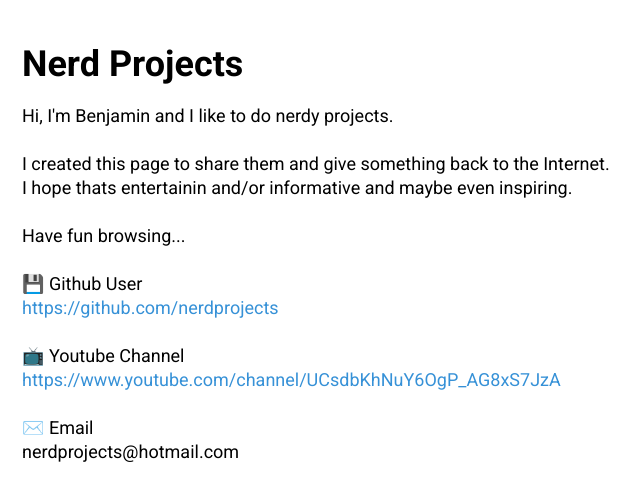
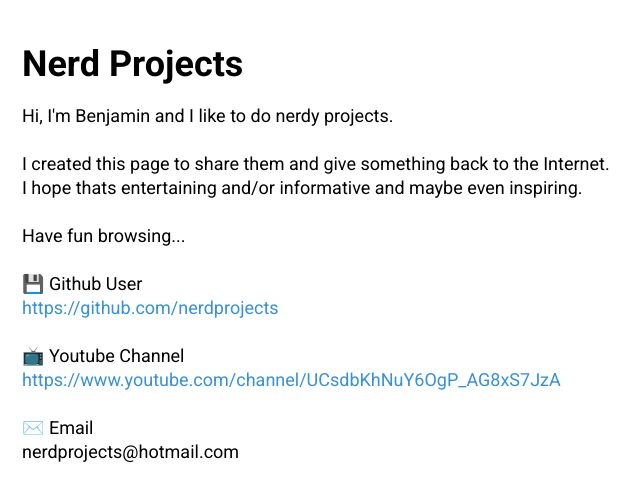
Before and after one commit to nerdprojects/nerdprojects.github.io, a plain HTML site: page index.html in a window 1280 px wide. Shown: the full height of the page, 317-957 px from the left. Drawn offline with Linux system fonts and the light colour scheme.

Commit message:
updated content

```diff
--- a/index.html
+++ b/index.html
@@ -19,7 +19,7 @@
        Hi, I'm Benjamin and I like to do nerdy projects.<br>
        <br>
        I created this page to share them and give something back to the Internet.<br>
-       I hope thats entertainin and/or informative and maybe even inspiring.<br>
+       I hope thats entertaining and/or informative and maybe even inspiring.<br>
        <br>
        Have fun browsing...<br>
        <br>
```
